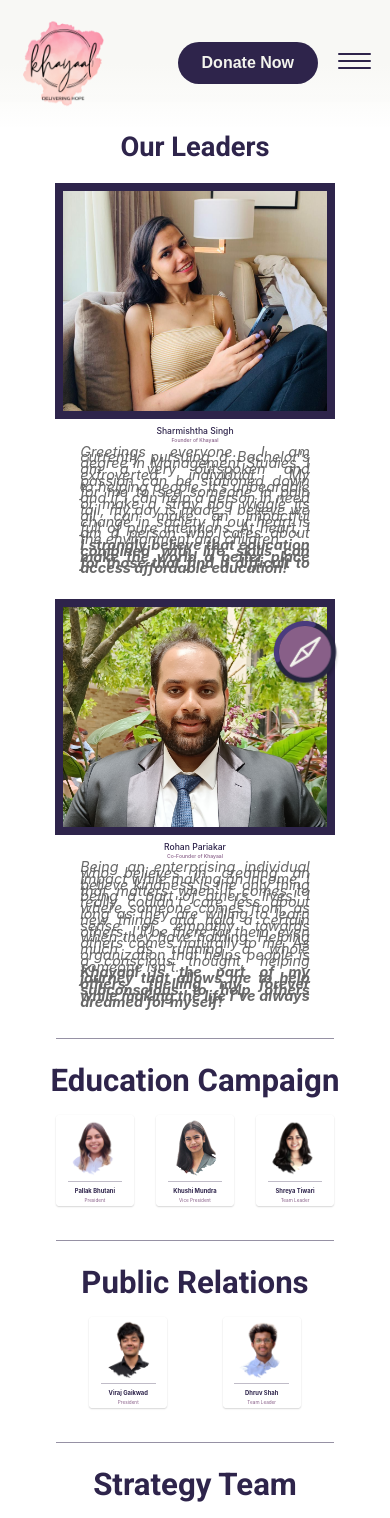
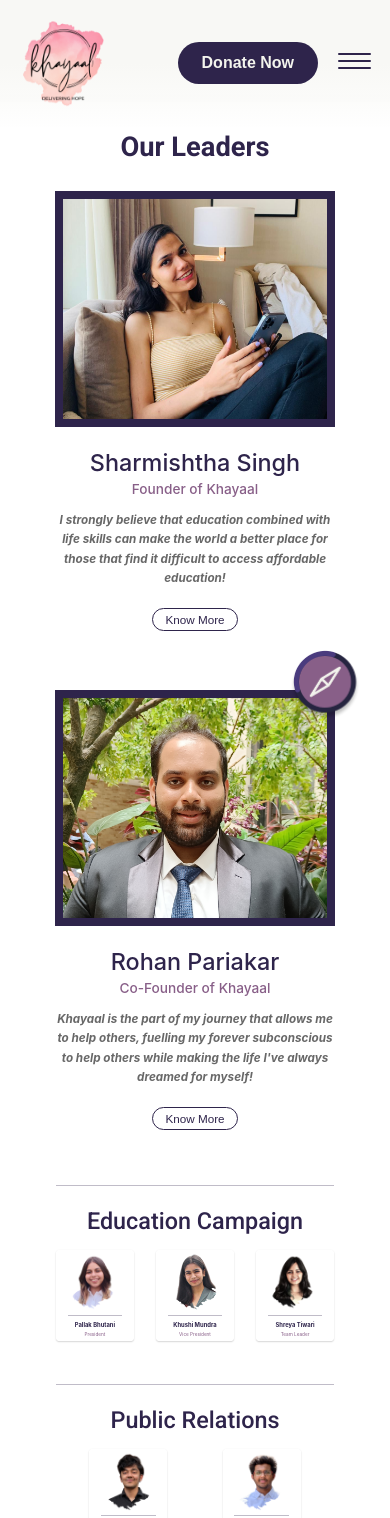
Before and after one commit to roshan1999/khayaal-react-webapp, a React (Create React App) app: page /members in a window 390 px wide. Shown: the top 1518 px of the page. Built offline with nearby package versions, Linux system fonts and the light colour scheme.

Commit message:
our teams final adjustments

```diff
--- a/src/Components/MainTitle/MainTitle.css
+++ b/src/Components/MainTitle/MainTitle.css
@@ -10,16 +10,16 @@
 }
 
 
-@media (max-width: 767px) {
+@media (max-width: 900px) {
   .main-HeadingText {
     font-family: Roboto;
-    font-size: 2.4vw;
-    font-weight: bold;
+    font-size: 3vw;
+    font-weight: 900;
     color: var(--primary-dark);
   }
 }
 
-@media (max-width: 425px) {
+@media (max-width: 600px) {
   .main-heading {
     padding-top: 10vw;
   }
--- a/src/Components/OurTeams/DividerAndHeading.css
+++ b/src/Components/OurTeams/DividerAndHeading.css
@@ -11,7 +11,7 @@
 }
 .page-divider {
   width: 77.5%;
-  border-bottom: 1px solid rgba(46, 36, 75, 0.5);
+  border-bottom: 1px solid rgba(46, 36, 75, 0.3);
   margin-bottom: 3vw;
   margin-top:1vw;
 }
@@ -20,12 +20,17 @@
   color: var(--primary-dark);
   text-align: center;
 }
-
-@media screen and (max-width:425px){
+@media screen and (max-width:900px) {
+  .section-heading h2{
+  font-size: 3vw;
+    font-weight: 500;
+  }
+}
+@media screen and (max-width:600px){
 
   .section-heading h2{
 
-    font-size: 8vw;
+    font-size: 6vw;
   }
 
 }
--- a/src/Components/OurTeams/LeaderDescription.css
+++ b/src/Components/OurTeams/LeaderDescription.css
@@ -8,6 +8,7 @@
     font-size: 2.2vw;
     color: var(--primary-text-color);
     margin-bottom: .4vw;
+    margin-top: 0;
     font-weight: 500;
 }
 .leader-position {
@@ -23,8 +24,80 @@
     text-align: left;
     line-height: 1.5vw;
 }
-/* @media (max-width: 900px) {
+.boldt {
+    display: flex;
+    font-style: italic;
+    font-size: .9vw;
+    color:var(--info-text-color);
+    text-align: left;
+    line-height: 1.5vw;
+}
+.simple-btn {
+    display:none;
+}
+@media screen and (min-width:601px) and (max-width: 900px) {
+    .leader-name {
+        /* font-size: 3vw; */
+        color: var(--primary-text-color);
+        margin-top: 0;
+        margin-bottom: .4vw;
+        /* font-weight: 700; */
+    }
+    .leader-position {
+        font-size:1.5vw;
+        color:var(--secondary-text-color);
+        margin-top: 1vw;
+        font-weight: 500;
+    }
+    .leader-contents {
+        font-size: 1.3vw;
+    }
+    .boldt {
+        display: flex;
+        font-size: 1.3vw;
+        line-height: 1.5vw;
+        text-align: left;
+    }
+}
+@media screen and (max-width: 600px) {
     .leader-desc {
-      width: 50%;
+        padding-top:3vw;
     }
-  } */
+    .leader-name {
+        font-size: 6vw;
+        color: var(--primary-text-color);
+        padding-top: 2.5vw;
+        margin-bottom: .4vw;
+        font-weight: 500;
+    }
+    .leader-position {
+        font-size:3.5vw;
+        color:var(--secondary-text-color);
+        margin-top: 1vw;
+        font-weight: 500;
+    }
+    .leader-contents  {
+        display:none;
+    }
+    .boldt {
+        display: flex;
+        font-style: italic;
+        font-size: 3vw;
+        color:var(--info-text-color);
+        text-align: center;
+        line-height: 5vw;
+    }
+    .simple-btn {
+        display: block;
+        margin-top: 5vw;
+        margin-bottom: 5vw;
+        padding: 0.25rem 0.75rem;
+  border-radius: 888em;
+  background-color: #fff;
+  border: 1px solid var(--primary-dark);
+  color: var(--primary-dark);
+  font-size: 3vw;
+  font-weight: 500;
+  cursor: pointer;
+      }
+  }
--- a/src/Components/OurTeams/LeaderDescription.jsx
+++ b/src/Components/OurTeams/LeaderDescription.jsx
@@ -1,11 +1,13 @@
 import "./LeaderDescription.css"
 import React from 'react';
+import FilledButton from "../FilledButton/FilledButton";
 const LeaderDescription = (props) => {
     return (
         <div className="leader-desc">
             <h2 className="leader-name">{props.nameText}</h2>
             <h3 className="leader-position">{props.positionText}</h3>
-           <center> <p className="leader-contents">{props.descText}<br/><b className="boldt">{props.bold}</b></p></center>
+           <center> <p className="leader-contents">{props.descText}<br/></p><b className="boldt">{props.bold}</b></center>
+           <center><button className="simple-btn">Know More</button></center>
         </div>
      );
 }
--- a/src/Components/ParentLeader1/ParentLeader1.css
+++ b/src/Components/ParentLeader1/ParentLeader1.css
@@ -6,6 +6,8 @@
     gap: 10%;
     align-items: center;
     margin-bottom: 7vw;
+
+
 }
 
 .lpcdes{
@@ -27,3 +29,15 @@
     border: 8px solid var(--primary-dark);
 
 }
+@media  screen and (max-width:600px) {
+
+.leadimage{
+    width: 30vw;
+    height: 25vw;
+
+}
+.lpc {
+    margin-top: 2vw;
+    margin-bottom: 10vw;
+}
+}
--- a/src/Components/TeamsSecComponent/TeamsSecComponent.css
+++ b/src/Components/TeamsSecComponent/TeamsSecComponent.css
@@ -15,11 +15,17 @@
    @media screen and (max-width: 624px) {
       .cards {
 
-
           justify-content: space-evenly;
 
 
-      }}
+      }
+      .secc {
+        margin-top: 1vw;
+        margin-bottom: 2vw;
+      }
+
+    }
+
 
 
 /*
--- a/src/Pages/Floating-Button/FAB.css
+++ b/src/Pages/Floating-Button/FAB.css
@@ -4,8 +4,8 @@
 
 .fab-container {
 	position: fixed;
-	bottom: 150px;
-	right: 50px;
+	bottom: 120px;
+	right: 30px;
 	z-index: 999;
 	cursor: pointer;
 }
--- a/src/Pages/OurTeams/OurTeams.css
+++ b/src/Pages/OurTeams/OurTeams.css
@@ -52,6 +52,11 @@
 
 
   }
+  @media screen and (min-width:601px) and (max-width:900px) {
+    .our-teams-container {
+      padding-top:8vw;
+    }
+  }
 
   @media screen and (max-width:600px){
     .our-teams-container {
@@ -61,7 +66,15 @@
       width: 279.67px;
       height:235.97px;
     }
-
-
+    .leader-contents{
+      align-self: center;
+      text-align: center;
+      width: 80%;
+      margin: unset;
+      font-style: italic;
+        font-size: .5vw;
+        color:var(--info-text-color);
+        text-align: center;
+    }
 
   }
```
